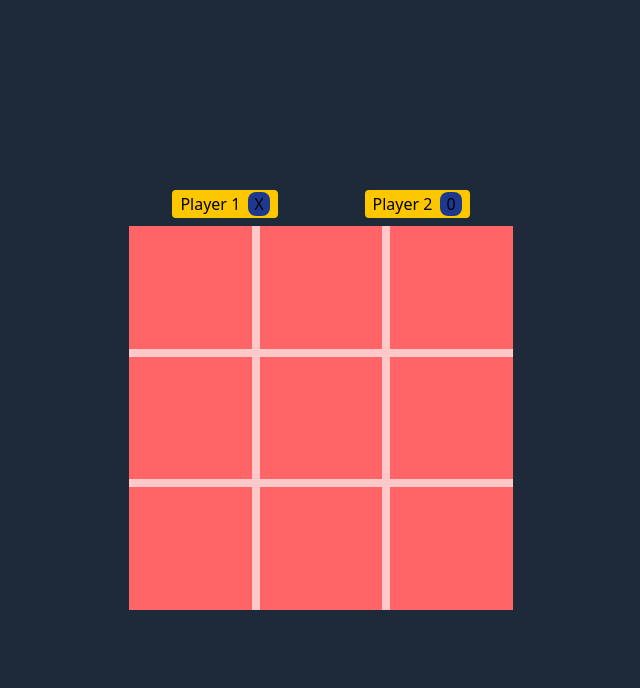
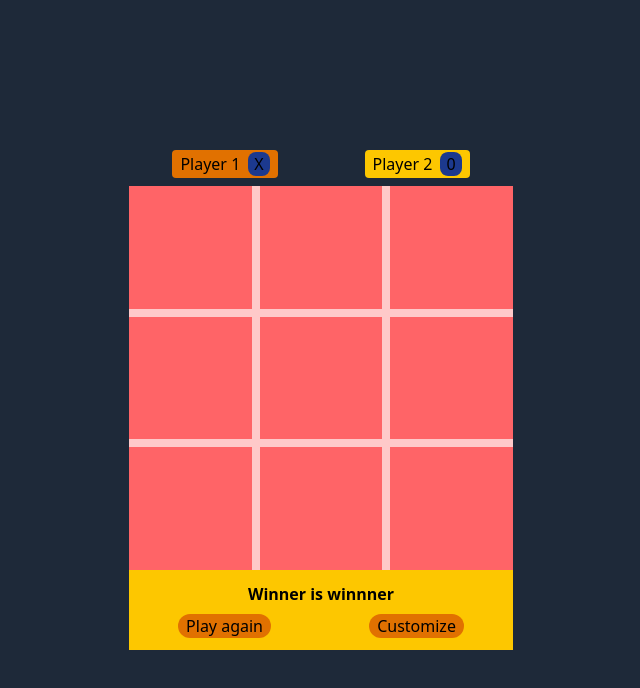
Before and after one commit to SmitasCodes/tictactoe, a React (Vite) app: page / in a window 1280 px wide. Both pictures are taken after a click on the button "Start". Shown: the top 688 px of the page, without its empty margins (319-959 px from the left). Built offline with nearby package versions, Linux system fonts and the light colour scheme.

Commit message:
added changes to board

```diff
--- a/src/Board.jsx
+++ b/src/Board.jsx
@@ -21,6 +21,7 @@ const Board = ({ players }) => {
   };
 
   const buttonHandler = (rowIndex, colIndex) => {
+    if (gameBoard[rowIndex][colIndex]) return;
     setGameBoard((prevGameBoard) => {
       let updatedGameBoard = [...prevGameBoard];
       const updatedRow = [...prevGameBoard[rowIndex]];
@@ -43,17 +44,17 @@ const Board = ({ players }) => {
   return (
     <div className="flex flex-col">
       <ul className="flex justify-around pb-2">
-        <li className="bg-yellow-400 rounded-sm px-2 py-0.5 flex gap-2">
+        <li
+          className={`${player1Symbol === activePlayer() ? "bg-amber-600" : "bg-yellow-400"} rounded-sm px-2 py-0.5 flex gap-2`}
+        >
           <span>{players.player1.name}</span>
-          <span className="bg-blue-900 px-1.5 rounded-lg">
-            {players.player1.symbol}
-          </span>
+          <span className="bg-blue-900 px-1.5 rounded-lg">{player1Symbol}</span>
         </li>
-        <li className="bg-yellow-400 rounded-sm px-2 py-0.5 flex gap-2">
+        <li
+          className={`${player2Symbol === activePlayer() ? "bg-amber-600" : "bg-yellow-400"} rounded-sm px-2 py-0.5 flex gap-2`}
+        >
           <span>{players.player2.name}</span>
-          <span className="bg-blue-900 px-1.5 rounded-lg">
-            {players.player2.symbol}
-          </span>
+          <span className="bg-blue-900 px-1.5 rounded-lg">{player2Symbol}</span>
         </li>
       </ul>
       <div className="h-96 w-96 bg-red-200 grid grid-flow-row grid-cols-3 gap-2">
@@ -69,6 +70,14 @@ const Board = ({ players }) => {
           )),
         )}
       </div>
+
+      <div className="bg-yellow-400 text-center flex justify-center flex-wrap py-3">
+        <h2 className="font-bold pb-2">Winner is winnner</h2>
+        <div className="flex justify-around w-full">
+          <button className="bg-amber-600 px-2 rounded-xl">Play again</button>
+          <button  className="bg-amber-600 px-2 rounded-xl">Customize</button>
+        </div>
+      </div>
     </div>
   );
 };
```
